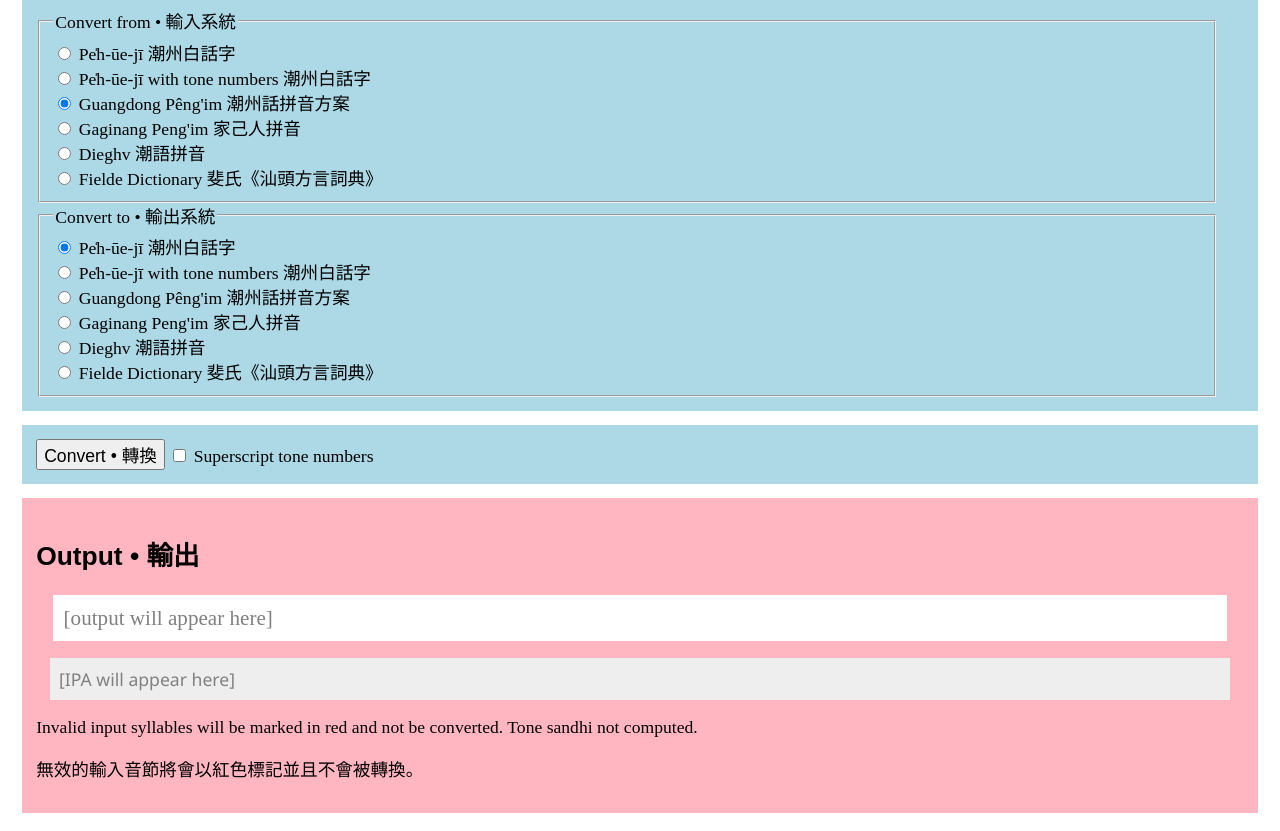
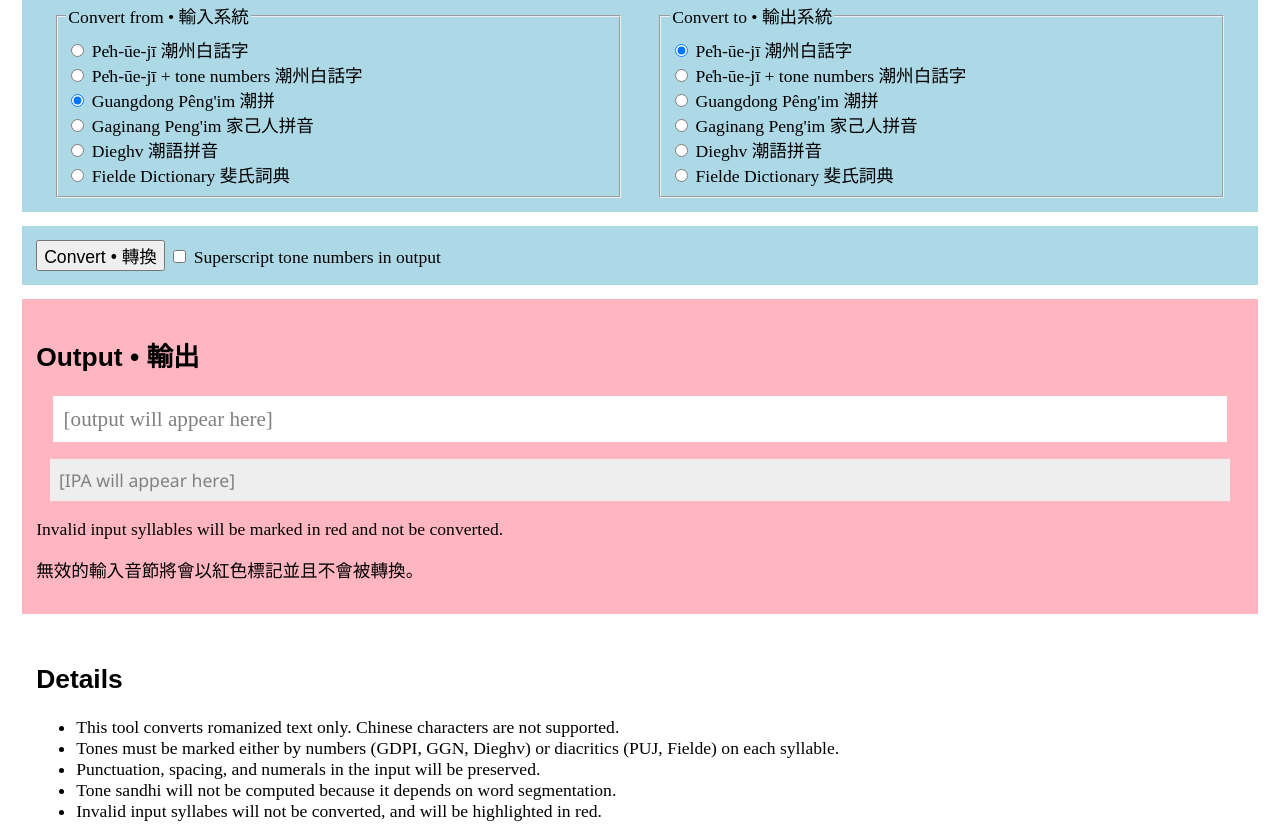
Before and after one commit to learn-teochew/pengim-js, a website with bundled scripts: page index.html in a window 1280 px wide. Shown: the part 529-1360 px from the top of the page. Built offline with nearby package versions, Linux system fonts and the light colour scheme; a web font is replaced by a local one.

Commit message:
Responsive design menus

```diff
--- a/index.html
+++ b/index.html
@@ -24,7 +24,7 @@
       <textarea id="input" name="input" rows="4">Le2 gai5 ka1-chng1 zing1 dua7!</textarea>
     </div>
 
-    <div class="lightblue">
+    <div class="lightblue" id="fieldsetdiv">
       <fieldset><legend>Convert from • 輸入系統</legend>
         <div class="radio">
           <input type="radio" id="in_puj" name="inputsystem" value="puj"/>
@@ -32,11 +32,11 @@
         </div>
         <div class="radio">
           <input type="radio" id="in_pujn" name="inputsystem" value="pujn"/>
-          <label for="in_pujn">Pe̍h-ūe-jī with tone numbers 潮州白話字</label>
+          <label for="in_pujn">Pe̍h-ūe-jī + tone numbers 潮州白話字</label>
         </div>
         <div class="radio">
           <input type="radio" id="in_gdpi" name="inputsystem" value="gdpi" checked/>
-          <label for="in_gdpi">Guangdong Pêng'im 潮州話拼音方案</label>
+          <label for="in_gdpi">Guangdong Pêng'im 潮拼</label>
         </div>
         <div class="radio">
           <input type="radio" id="in_ggn" name="inputsystem" value="ggn" />
@@ -48,7 +48,7 @@
         </div>
         <div class="radio">
           <input type="radio" id="in_fielde" name="inputsystem" value="fielde" />
-          <label for="in_fielde">Fielde Dictionary 斐氏《汕頭方言詞典》</label>
+          <label for="in_fielde">Fielde Dictionary 斐氏詞典</label>
         </div>
       </fieldset>
 
@@ -59,11 +59,11 @@
         </div>
         <div class="radio">
           <input type="radio" id="out_pujn" name="outputsystem" value="pujn"/>
-          <label for="out_pujn">Pe̍h-ūe-jī with tone numbers 潮州白話字</label>
+          <label for="out_pujn">Pe̍h-ūe-jī + tone numbers 潮州白話字</label>
         </div>
         <div class="radio">
           <input type="radio" id="out_gdpi" name="outputsystem" value="gdpi"/>
-          <label for="out_gdpi">Guangdong Pêng'im 潮州話拼音方案</label>
+          <label for="out_gdpi">Guangdong Pêng'im 潮拼</label>
         </div>
         <div class="radio">
           <input type="radio" id="out_ggn" name="outputsystem" value="ggn" />
@@ -75,7 +75,7 @@
         </div>
         <div class="radio">
           <input type="radio" id="out_fielde" name="outputsystem" value="fielde" />
-          <label for="out_fielde">Fielde Dictionary 斐氏《汕頭方言詞典》</label>
+          <label for="out_fielde">Fielde Dictionary 斐氏詞典</label>
         </div>
       </fieldset>
     </div>
@@ -83,19 +83,28 @@
     <div class="lightblue">
       <button id="convertbutton">Convert • 轉換</button>
       <input type="checkbox" id="superscript" name="superscript" />
-      <label for="superscript">Superscript tone numbers</label>
+      <label for="superscript">Superscript tone numbers in output</label>
     </div>
 
     <div class="lightpink">
       <h2>Output • 輸出</h2>
       <div id="outputdiv"><span style="color:grey;">[output will appear here]</span></div>
       <div id="ipadiv"><span style="color:grey;">[IPA will appear here]</span></div>
-      <p>Invalid input syllables will be marked in red and not be converted. Tone sandhi not computed.</p>
+      <p>Invalid input syllables will be marked in red and not be converted.</p>
       <p>無效的輸入音節將會以紅色標記並且不會被轉換。</p>
     </div>
 
     <div>
       <h2>Details</h2>
+
+      <ul>
+        <li>This tool converts romanized text only. Chinese characters are not supported.</li>
+        <li>Tones must be marked either by numbers (GDPI, GGN, Dieghv) or diacritics (PUJ, Fielde) on each syllable.</li>
+        <li>Punctuation, spacing, and numerals in the input will be preserved.</li>
+        <li>Tone sandhi will not be computed because it depends on word segmentation.</li>
+        <li>Invalid input syllabes will not be converted, and will be highlighted in red.</li>
+      </ul>
+
       <p>Currently supported romanization systems:</p>
       <ul>
         <li><a href="https://en.wikipedia.org/wiki/Teochew_Romanization">Pe̍h-ūe-jī (PUJ)</a> • <a href="https://zh.wikipedia.org/wiki/%E6%BD%AE%E5%B7%9E%E7%99%BD%E8%A9%B1%E5%AD%97">潮州白話字</a>（也名汕頭教會羅馬字）</li>
@@ -107,11 +116,6 @@
 
       <p><strong>NB: Still in beta testing!</strong> <a href="https://github.com/learn-teochew/pengim-js">GitHub repository</a> for this Javascript project. For another implementation in Python, try our <a href="https://github.com/learn-teochew/parsetc">parsetc</a> library.</p>
 
-      <p>Requirements for input:</p>
-
-      <ul>
-        <li>Tones must be marked either by numbers (GDPI) or diacritics (PUJ) on each syllable</li>
-      </ul>
     </div>
 
   </body>
--- a/style.css
+++ b/style.css
@@ -14,6 +14,7 @@ h1, h2 {
 
 textarea {
   width: 95%;
+  display: block;
   margin: auto;
   padding: 0.5em;
   font-size: 1.2em;
@@ -68,7 +69,25 @@ div {
   padding: 0.5em;
 }
 
+fieldset {
+  display: block;
+  width: 95%;
+  margin: auto;
+  padding: 0.5em;
+}
 
-fieldset {
-  width: 95%;
+#fieldsetdiv {
+  display: block;
 }
+
+@media screen and ( min-width: 800px ) {
+  fieldset {
+    display: inline-block;
+    width: 45%;
+  }
+
+  #fieldsetdiv {
+    display: flex;
+  }
+
+}
```
